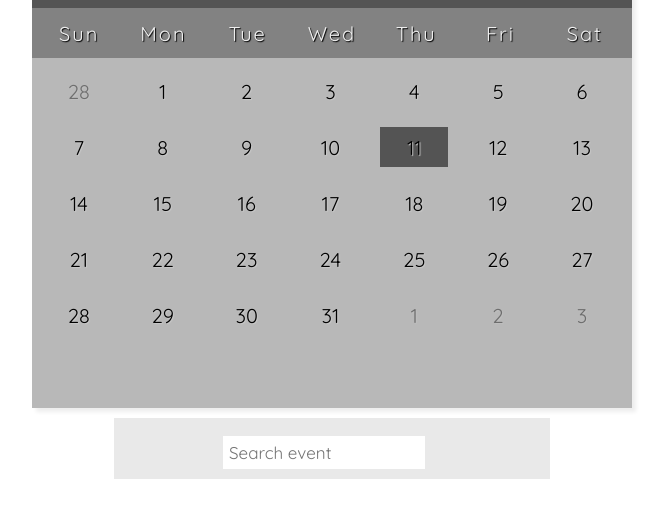
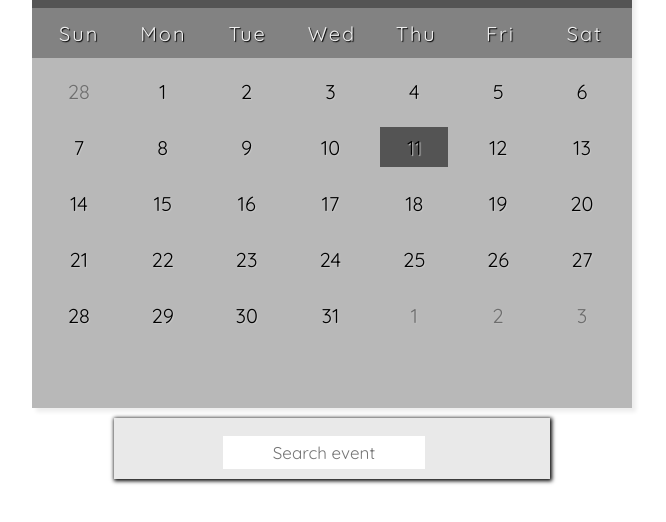
Before and after one commit to M-Munkhdorj/Web-Programming, a plain HTML site: page lab3/index.html in a window 1280 px wide. Shown: the part 92-614 px from the top of the page, without its empty margins (308-974 px from the left). Drawn offline with Linux system fonts and the light colour scheme.

Commit message:
Update style.css

```diff
--- a/lab3/style.css
+++ b/lab3/style.css
@@ -125,6 +125,9 @@ html {
   justify-content: center;
   align-self: center;
   padding: 10px;
+  text-shadow: 1px 1px 1px black;
+  box-shadow: 1px 1px 4px 1px;
+
 }
 
 .searchbar a {
@@ -135,6 +138,7 @@ html {
   padding: 14px 16px;
   text-decoration: none;
   font-size: 17px;
+
 }
 
 .searchbar a:hover {
@@ -154,4 +158,5 @@ html {
   margin-top: 8px;
   margin-right: 16px;
   font-size: 17px;
+    text-align: center;
 }
```
